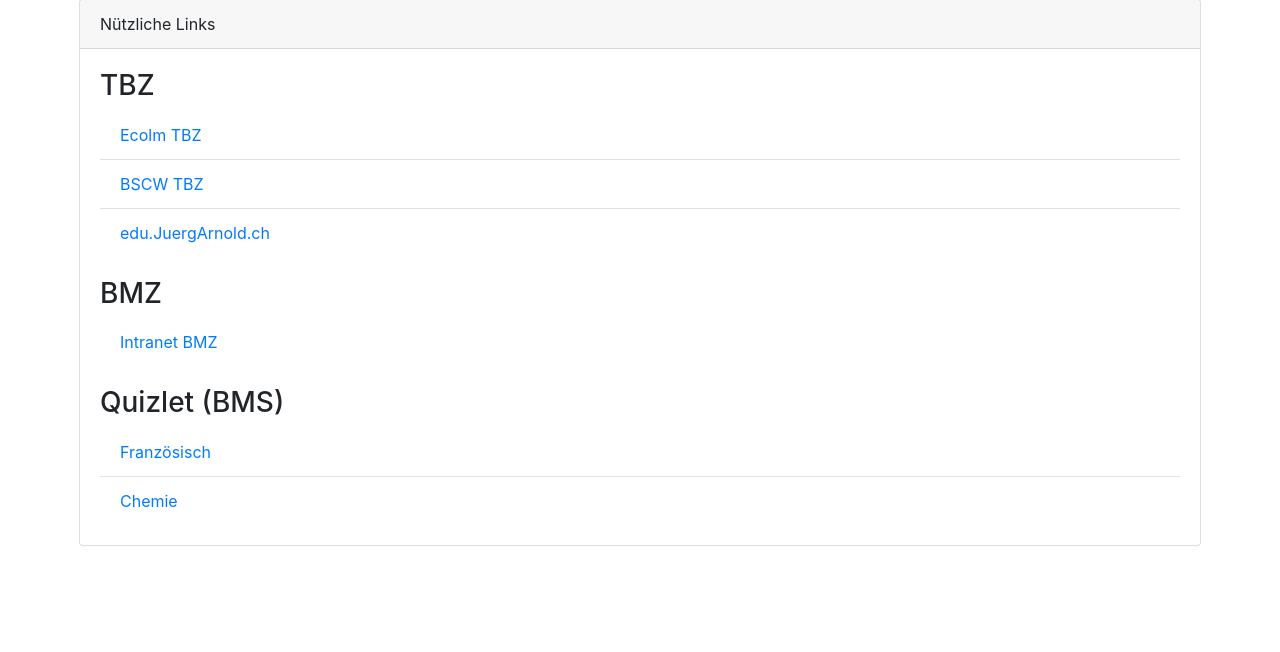
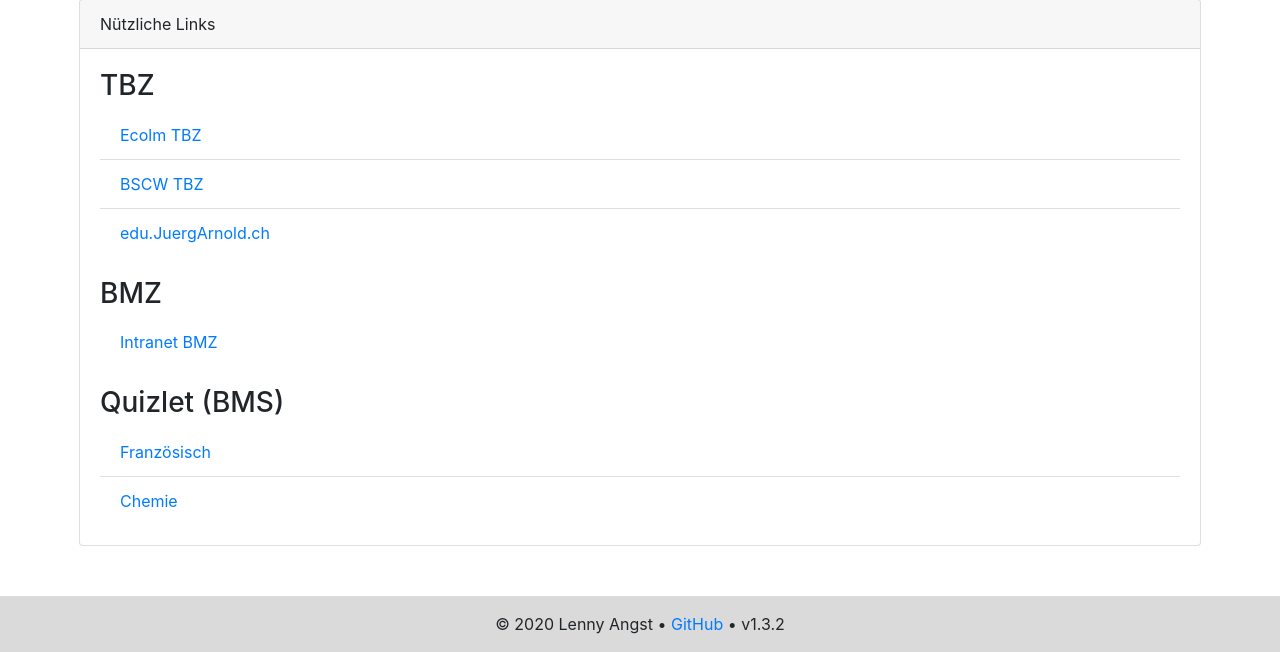
Before and after one commit to Lezurex/Klassenspiegel, a PHP site: page /index.php in a window 1280 px wide. Shown: the part 251-903 px from the top of the page. Before the commit the page ends 797 px from the top, so only its background shows below. Run offline with PHP 8.4, Linux system fonts and the light colour scheme.

Commit message:
Add better footer Change mail-config location

```diff
--- a/dashboard/aufgaben/index.php
+++ b/dashboard/aufgaben/index.php
@@ -142,7 +142,7 @@ if ($tasks == null) {
 
     ?>
 </div>
-
+<?php echo getFooter(); ?>
 
 </body>
 </html>
--- a/index.php
+++ b/index.php
@@ -135,6 +135,7 @@ global $class_name;
         </div>
     </div>
 </div>
+<?php echo getFooter(); ?>
 
 <script src="js/login.js"></script>
 <script src="js/register.js"></script>
--- a/php/mail-config.php
+++ b/php/mail-config.php
@@ -7,7 +7,7 @@ use PHPMailer\PHPMailer\Exception;
 require "../vendor/autoload.php";
 
 function sendEmail($to, $subject, $message) {
-    $config = json_decode(file_get_contents("./mail.json"), true);
+    $config = json_decode(file_get_contents("./../../mail.json"), true);
 
     //PHPMailer Object
     $mail = new PHPMailer(true);
--- a/php/templates.php
+++ b/php/templates.php
@@ -1,7 +1,7 @@
 <?php
 
 $class_name = "AP20b";
-$version = "v1.3.1";
+$version = "v1.3.2";
 
 function getNavbar($session) {
     global $class_name;
@@ -37,5 +37,12 @@ function getNavbar($session) {
 function getFooter() {
     global $version;
     $footer = '<footer class="footer" style="text-align: center; background-color: #dadada;"><p>' . $version . '</p></footer>';
+    $footer = '
+<footer class="page-footer font-small" style="background-color: #dadada">
+  <div class="footer-copyright text-center py-3">© 2020 Lenny Angst
+    • <a href="https://github.com/Lezurex" target="_blank">GitHub</a>
+    • ' . $version . '
+  </div>
+</footer>';
     return $footer;
 }
```
